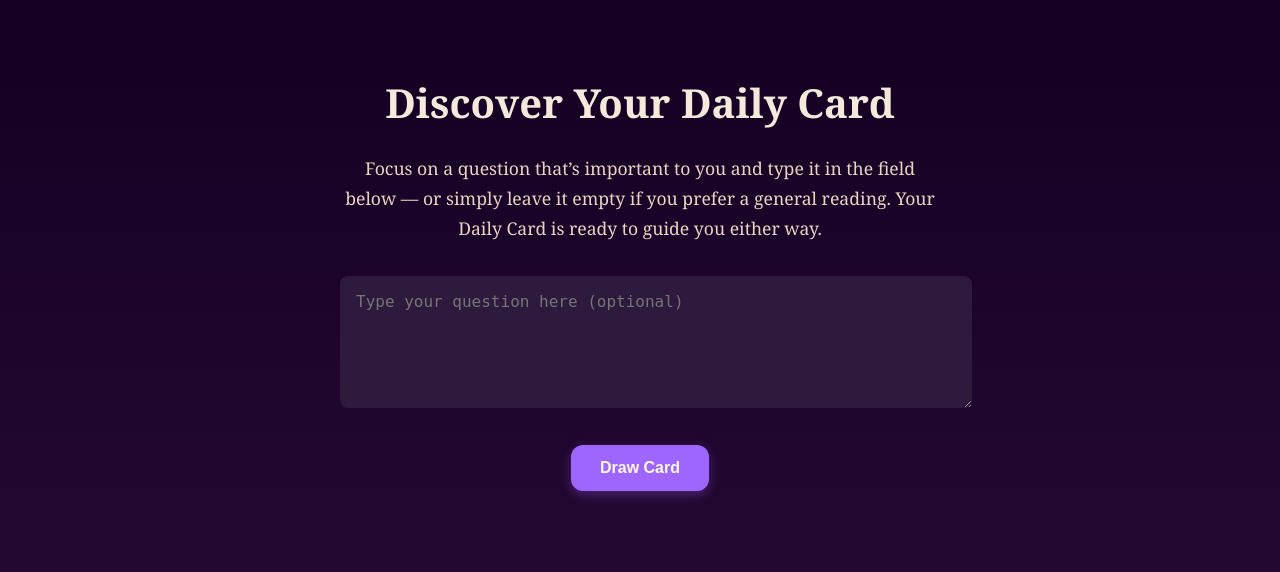
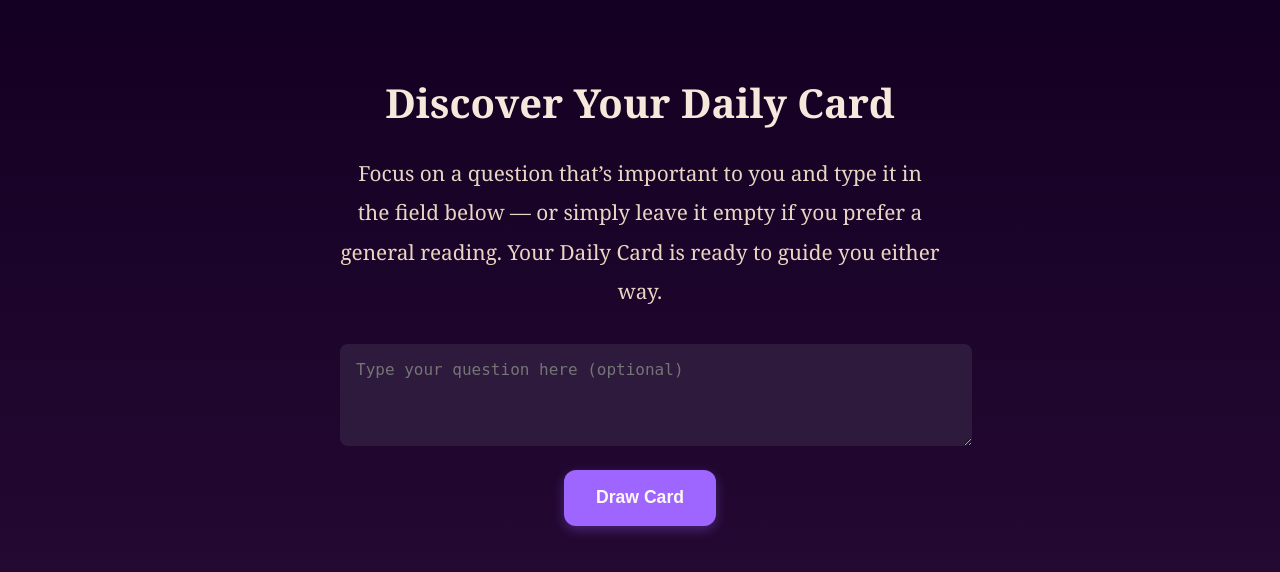
Before and after one commit to marinavydrina/dailycard, a Flask app: page / in a window 1280 px wide. Shown: the top 572 px of the page. Run offline with Flask 3, Linux system fonts and the light colour scheme.

Commit message:
Add files via upload

```diff
--- a/static/style.css
+++ b/static/style.css
@@ -101,7 +101,7 @@ img {
 }
 
 img.tarot-card {
-    max-width: 220px;
+    max-width: 200px;
     height: auto;
     margin: 1.5rem auto;
     display: block;
@@ -128,3 +128,39 @@ img.tarot-card {
       line-height: 1.5;
     }
   }
+
+  .intro-text {
+    font-size: 1.3rem;
+    line-height: 1.9;
+    color: #e8d6c2;
+    margin-bottom: 2rem;
+  }
+
+  .question-input {
+    width: 100%;
+    min-height: 70px;
+    padding: 1rem;
+    font-size: 1rem;
+    border: none;
+    border-radius: 8px;
+    margin: 0 auto 1.5rem auto;
+    resize: vertical;
+    background: #2e1a3c;
+    color: #f5e9dc;
+    display: block;
+  }
+
+  .draw-button {
+    background-color: #9e66ff;
+    color: #fdf9f2;
+    border: none;
+    padding: 1.1rem 2rem;
+    font-size: 1.1rem;
+    font-weight: bold;
+    border-radius: 12px;
+    cursor: pointer;
+    margin: 1rem auto;
+    transition: all 0.3s ease;
+    box-shadow: 0 4px 12px rgba(158, 102, 255, 0.3);
+    display: block;
+  }
```
